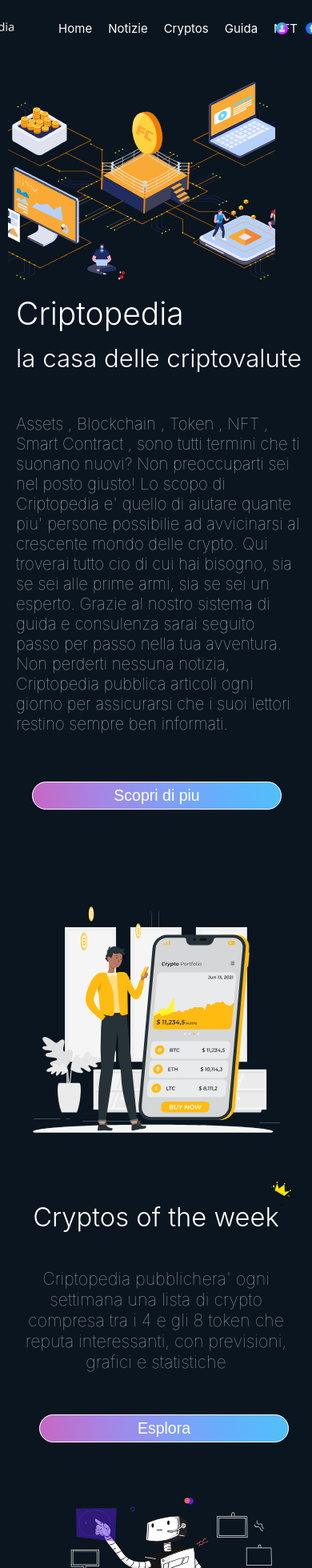
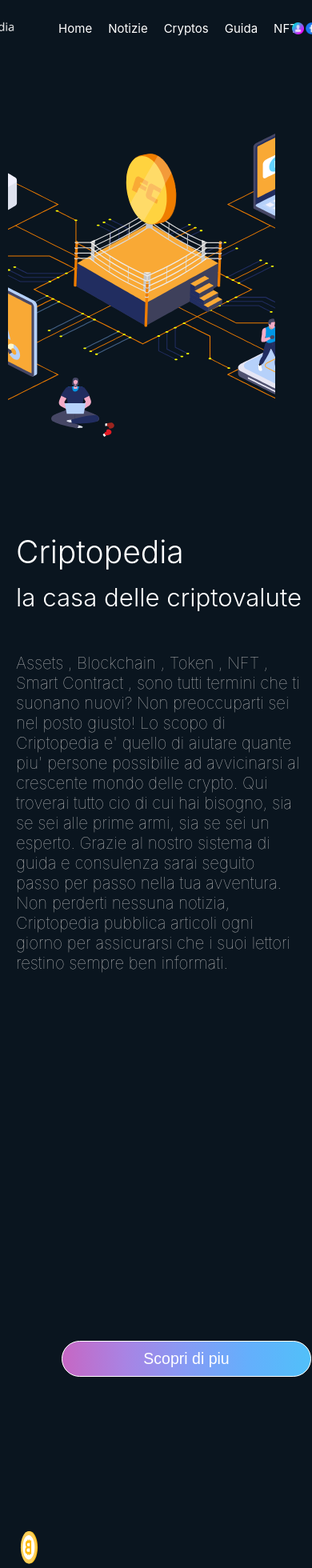
Before and after one commit to LucaPaduano09/criptopedia-client, a React (Create React App) app: page / in a window 390 px wide. Shown: the top 1960 px of the page at 80% size. Built offline with nearby package versions, Linux system fonts and the light colour scheme.

Commit message:
fixed tablet homepage layout

```diff
--- a/src/styles/Crypto.css
+++ b/src/styles/Crypto.css
@@ -119,33 +119,34 @@
 
 @media screen and (max-width: 768px) {
   .crypto-container {
-    height: 85vh;
+    height: 155vh;
     width: 100vw;
     flex-direction: column-reverse;
     align-items: center;
-    justify-content: center;
+    justify-content: flex-end;
     margin-bottom: 40px;
   }
   .crypto-imgBackground {
-    width: 80vw;
-    height: 40vh;
+    width: 90vw;
+    height: 78vh;
     margin-left: 100px;
   }
   .crypto-container > .crypto-info {
     position: relative;
-    height: 50vh;
+    height: 85vh;
     width: 100vw;
   }
   .crypto-info > .crypto-titolo {
     font-size: 8.4vw;
     position: relative;
-    height: 23%;
+    height: 10%;
     width: 100%;
     text-align: center;
     display: flex;
     align-items: center;
     justify-content: flex-end;
     flex-direction: column;
+    margin-top: -20px;
   }
   .crypto-container > .crypto-info > p {
     font-size: 5.5vw;
@@ -155,15 +156,18 @@
     margin-right: 10px;
     text-align: center;
     height: 33%;
+    margin-top: -13px;
   }
   .crypto-container > .crypto-info > img{
       top: 13%;
       right: 5%;
   }
   .esplora-button{
-      height: 35px;
+      height: 45px;
       font-size: 5vw;
       width: 80vw;
+      margin-bottom: 20px;
+      margin-top: 70px;
   }
 }
 
--- a/src/styles/Guru.css
+++ b/src/styles/Guru.css
@@ -70,22 +70,25 @@
         align-items: center;
         justify-content: center;
         flex-direction: column-reverse;
-        height: 90vh;
+        height: 140vh;
         margin-bottom: 50px;
     }
     .guru-imgBackground{
         position: relative;
-        height: 40vh;
+        height: 80vh;
         width: 100vw;
         margin-left: 15px;
+        margin-top: -60px;
+        margin-bottom: 0px;
     }
     .guru-info-container{
         position: relative;
-        height: 70vh;
+        height: 90vh;
         width: 100vw;
         margin-left: 30px;
         align-items: center;
         justify-content: center;
+        margin-bottom: 20px;
     }
     .guru-info-container > h1{
         font-size: 6vw;
@@ -98,12 +101,13 @@
         width: 90%;
     }
     .guru-button{
-        height: 30px;
+        height: 45px;
         width: 80%;
         font-size: 5vw;
         display: flex;
         align-items: center;
         justify-content: center;
         padding: 1px;
+        margin-bottom: 50px;
     }
 }
--- a/src/styles/Header.css
+++ b/src/styles/Header.css
@@ -259,7 +259,7 @@
     font-size: 15px;
   }
   .user-social {
-    right: 10%;
+    right: 5%;
     top: 40%;
   }
   .header-social > a > img {
@@ -274,7 +274,7 @@
     position: fixed;
     top: 0;
     right: 0;
-    height: 100vh;
+    height: 103vh;
     width: 110vw;
     background-color: black;
     display: flex;
@@ -282,5 +282,6 @@
     justify-content: space-evenly;
     color: white;
     flex-direction: column;
+    transition: all 0.5s ease-in-out;
   }
 }
--- a/src/styles/Home.css
+++ b/src/styles/Home.css
@@ -90,7 +90,8 @@
         justify-content: flex-end;
         flex-direction: column-reverse;
         padding-top: 0px;
-        height: 130vh;
+        height: 220vh;
+        margin-bottom: 50px;
     }
     .home-first{
         margin-left: 20px;
@@ -114,18 +115,20 @@
         font-size: 5.2vw;
     }
     .home-imgBackground{
-        height: 30vh;
+        height: 50vh;
         background-size: cover;
         display: flex;
         align-items: center;
         justify-content: center;
-        margin-top: 100px;
+        margin-top: 130px;
+        margin-bottom: 100px;
     }
     .home-button-learn{
         width: 80vw;
-        height: 35px;
+        height: 45px;
         font-size: 5vw;
-        margin-top: 60px;
+        margin-top: 460px;
+        margin-left: 57px;
     }
 }
 
--- a/src/styles/Newsletter.css
+++ b/src/styles/Newsletter.css
@@ -105,7 +105,7 @@
 @media screen and (max-width: 768px) {
   .newsletter-container{
     position: relative;
-    height: 100vh;
+    height: 138vh;
     width: 100vw;
     display: flex;
     align-items: center;
@@ -114,7 +114,7 @@
   }
   .newsletter-imgContainer {
    position: relative;
-   height: 40vh;
+   height: 72vh;
    width: 80vw;
    margin-left: 50px;
   }
@@ -143,13 +143,15 @@
   }
   .newsletter-form-container > input {
     position: relative;
-    width: 70%;
+    width: 60%;
+    margin-left: 20px;
+    height: 45px;
   }
   .invia-button {
    position: relative;
    width: 30%;
    font-size: 5vw;
-   height: 30px;
+   height: 45px;
   }
   .newsletter-success-banner{
     height: 5vh;
```
